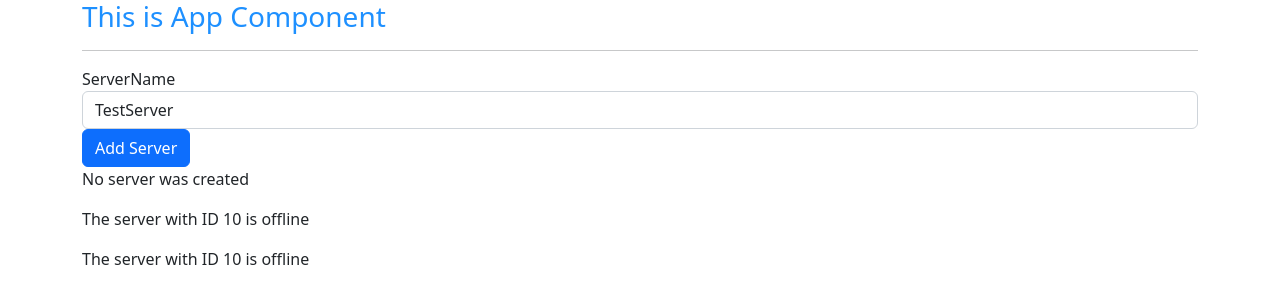
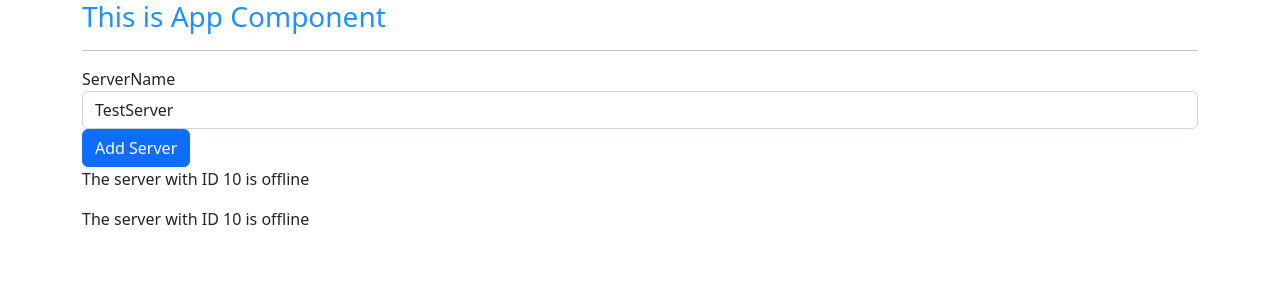
Before and after one commit to SPNandhini/AngularApp, an Angular app: page / in a window 1280 px wide. Shown: the top 304 px of the page. Built offline with nearby package versions, Linux system fonts and the light colour scheme.

Commit message:
ngIf tutorial

```diff
--- a/src/app/servers/servers.component.html
+++ b/src/app/servers/servers.component.html
@@ -4,6 +4,7 @@
 <!-- <p>{{serverName}}</p> -->
 <button class="btn btn-primary" [disabled]="!allowNewServer"
 (click)="onCreateServer()">Add Server</button>
-<p>{{serverCreationStatus}}</p>
+<!-- <p>{{serverCreationStatus}}</p> -->
+<p *ngIf="serverCreated">{{serverCreationStatus}}</p>
 <app-server></app-server>
 <app-server></app-server>
--- a/src/app/servers/servers.component.ts
+++ b/src/app/servers/servers.component.ts
@@ -10,6 +10,7 @@
   allowNewServer: boolean = false;
   serverCreationStatus: string = 'No server was created';
   serverName: string = 'TestServer';
+  serverCreated: boolean = false;
 
   constructor(){
     setTimeout(()=>{
@@ -18,6 +19,7 @@
   }
 
   onCreateServer(){
+    this.serverCreated = true;
     this.serverCreationStatus = "Server was created. Name of the server is " + this.serverName;
   }
 
```
